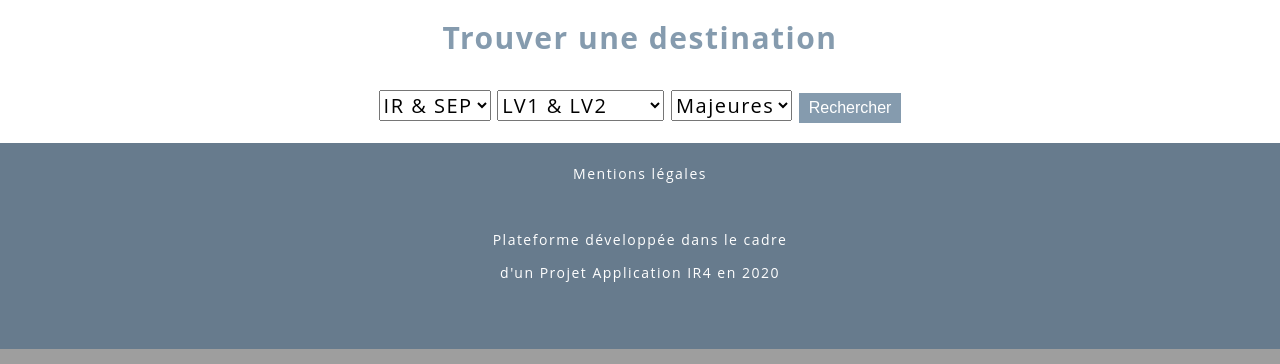
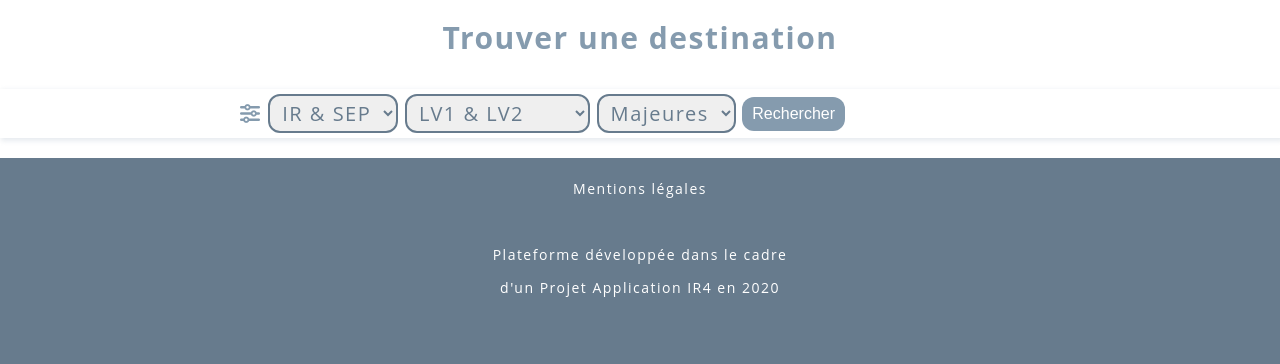
Before and after one commit to nheudron/destination-Erasmus, a Symfony app: template symfony/templates/destinationerasmus/home.html.twig in a window 1280 px wide. Shown: the part 873-1237 px from the top of the page. Run offline with Twig, Linux system fonts and the light colour scheme; the template is opened without the code that fills it, so the values that code supplies are empty; some libraries are stand-ins or nearby versions.

Commit message:
filtres section design

```diff
--- a/symfony/public/css/home.css
+++ b/symfony/public/css/home.css
@@ -23,6 +23,17 @@
   height: 100vh;
   width: 100%;
 }
+
+.filters {
+  width: 800px;
+  margin: auto;
+  color: #859bae;
+}
+.filtresLines {
+  padding: 5px 0;
+  margin-bottom: 15px;
+  box-shadow: 2px 2px 5px 1px rgba(133, 155, 174, 0.2);
+}
 .destList {
   display: flex;
   justify-content: center;
@@ -31,7 +42,7 @@
 .destination {
   border-radius: 12px;
   margin: 5px 0;
-  box-shadow: 2px 2px 5px 1px rgba(131, 131, 131, 0.5);
+  box-shadow: 0px 2px 5px 1px rgba(131, 131, 131, 0.15);
   overflow: hidden;
   width: 800px;
 }
@@ -47,24 +58,36 @@
   padding: 2px 0;
 }
 
-.destination main{
+.destination main {
   margin: 0 20px 0px 20px;
   width: 100% - 20px;
   font-size: 18px;
 }
-.destination main p{
+.destination main p {
   width: 100% - 20px;
 }
-.destination .right{
+.destination .right {
   float: right;
 }
 
-.destination footer{
+.destination footer {
   text-align: center;
   font-size: 15px;
   color: grey;
 }
-.addFavs{
+.addFavs {
   margin: 2px 20px 0 0;
   font-size: 24px;
 }
+
+.custom-select {
+  border-radius: 12px;
+  border: 2px solid #677b8d;
+  padding: 3px 8px;
+  color: #677b8d;
+}
+
+.submitButton{
+  position: relative;
+  bottom: 2px;
+}
--- a/symfony/public/css/main.css
+++ b/symfony/public/css/main.css
@@ -45,12 +45,13 @@ button {
   background-color: #859bae;
   border: none;
   color: white;
-  padding: 6px 10px;
+  padding: 8px 10px;
   text-align: center;
   text-decoration: none;
   display: inline-block;
   font-size: 16px;
   cursor: pointer;
+  border-radius: 12px;
 }
 /* Header -------------------------------------------------------------*/
 .header {
--- a/symfony/public/css/style.css
+++ b/symfony/public/css/style.css
@@ -1,8 +1,5 @@
 .filtersSection {
   text-align: center;
-}
-
-.filtersSection h2 {
   color: #859bae;
 }
 /*# sourceMappingURL=style.css.map */
--- a/symfony/public/css/style.scss
+++ b/symfony/public/css/style.scss
@@ -3,8 +3,5 @@ $base-color-dark: #677b8d;
 
 .filtersSection {
   text-align: center;
-}
-
-.filtersSection h2 {
   color: $base-color;
 }
--- a/symfony/templates/destinationerasmus/home.html.twig
+++ b/symfony/templates/destinationerasmus/home.html.twig
@@ -31,37 +31,36 @@
 
 		<div id="map"></div>
 	</div>
-	<section class="filtersSection">
-		<h2>Trouver une destination</h2>
-		<div class="filters">
-			<div class="center">
-				<form>
-					<select>
+
+		<h2 class="filtersSection">Trouver une destination</h2>
+		<div class="filtresLines">
+			<div class="filters">
+				<form >
+					<i class="fas fa-sliders-h fas-fa-2x"></i>
+					<select class="custom-select">
 						<option>IR & SEP</option>
 						<option>IR</option>
 						<option>SEP</option>
 					</select>
-					<select>
+					<select class="custom-select">
 						<option>LV1 & LV2</option>
 						<option>LV1</option>
 						<option>LV2 Espagnol</option>
 						<option>LV2 Allemand</option>
 					</select>
-					<select>
+					<select class="custom-select">
 						<option>Majeures</option>
 						<option>1</option>
 						<option>1</option>
 						<option>1</option>
 					</select>
-					<button>
+					<button class="submitButton">
 						Rechercher
 					</button>
 				</form>
 			</div>
 		</div>
 
-	</div>
-</section>
 {% for univ in model.univList %}
 	<section class="destList">
 		<div class="destination">
@@ -69,7 +68,7 @@
 				<a href="{{ path('dest', { 'univId': univ.id }) }}">
 					<h4><i class="fas fa-globe-europe"></i> {{ univ.name }}</h4>
 				</a>
-				<a class="addFavs"><i class="far fa-heart"></i></a>
+				<a href="" class="addFavs"><i class="far fa-heart"></i></a>
 			</header>
 			<main>
 				<p>Country:<span class="right">Language: {{ univ.language }}</span></p>
```
Also changed, not shown: 1 other file.
